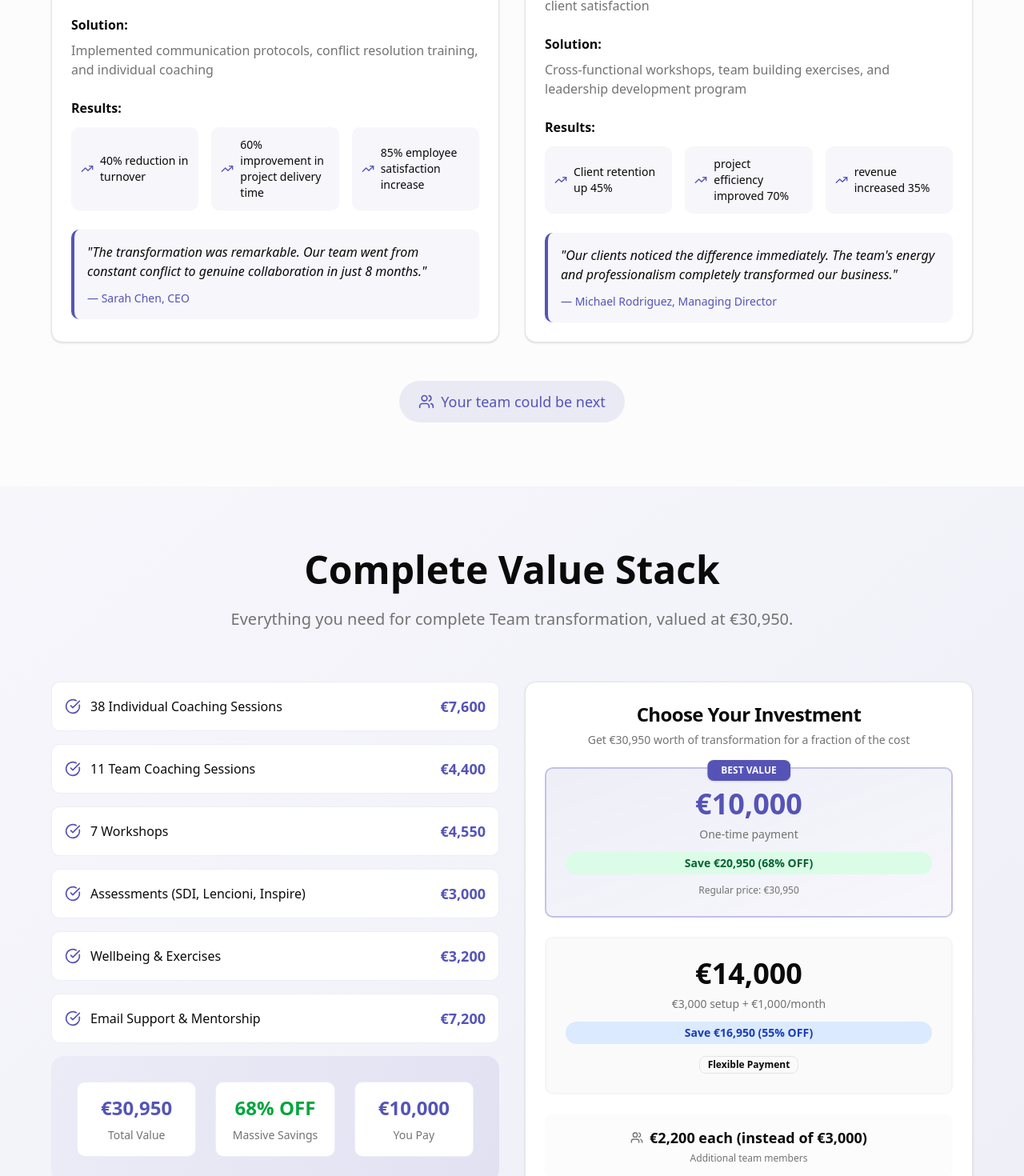
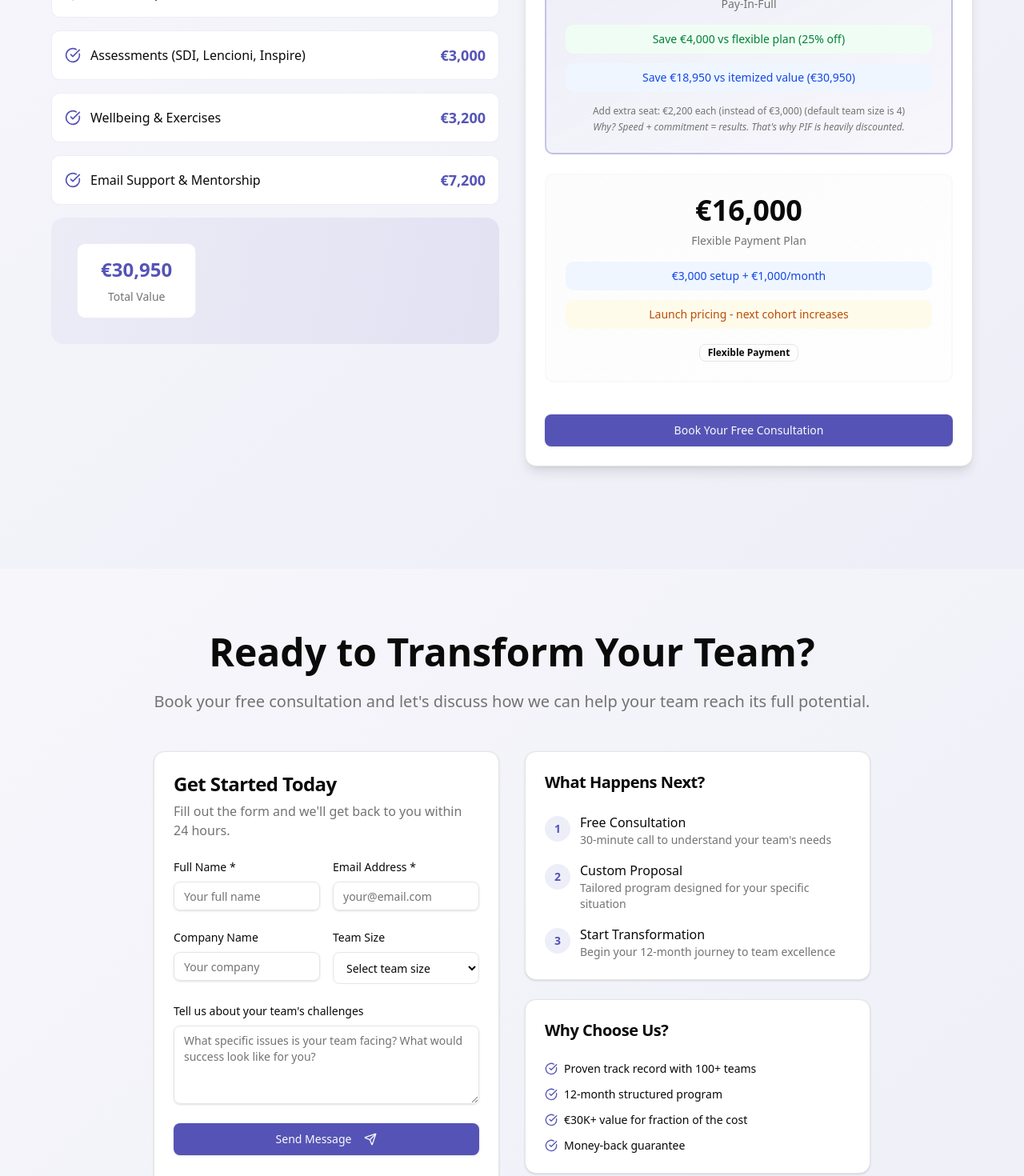
Before and after one commit to zatezalo/tatjana, a Next.js app: page / in a window 1280 px wide. Shown: the part 5980-7450 px from the top of the page at 80% size. Built offline with nearby package versions, Linux system fonts and the light colour scheme.

Commit message:
Refactor ValueStack component and update offer object to enhance investment options and messaging clarity. Comment out unused sections in Home page for cleaner presentation.

```diff
--- a/src/app/page.tsx
+++ b/src/app/page.tsx
@@ -3,9 +3,7 @@ import Pain from "@/components/sections/Pain";
 import DreamOutcome from "@/components/sections/DreamOutcome";
 import ProgramTimeline from "@/components/sections/ProgramTimeline";
 import About from "@/components/sections/About";
-import CaseStudies from "@/components/sections/CaseStudies";
 import ValueStack from "@/components/sections/ValueStack";
-import Guarantee from "@/components/sections/Guarantee";
 import FinalCTA from "@/components/sections/FinalCTA";
 
 export default function Home() {
@@ -82,9 +80,9 @@ export default function Home() {
       <DreamOutcome />
       <ProgramTimeline />
       <About />
-      <CaseStudies />
+      {/* <CaseStudies /> */}
       <ValueStack />
-      <Guarantee />
+      {/* <Guarantee /> */}
       <FinalCTA />
     </>
   );
--- a/src/components/sections/ValueStack.tsx
+++ b/src/components/sections/ValueStack.tsx
@@ -1,13 +1,16 @@
-import { Card, CardContent, CardHeader, CardTitle } from "@/components/ui/card";
+import { Card, CardContent } from "@/components/ui/card";
 import { Badge } from "@/components/ui/badge";
 import { Button } from "@/components/ui/button";
-import { CheckCircle, Users } from "lucide-react";
+import { CheckCircle } from "lucide-react";
 import { offer } from "@/lib/offer";
 import Link from "next/link";
 
 export default function ValueStack() {
   return (
-    <section id="value" className="py-20 bg-gradient-to-br from-primary/5 to-primary/10">
+    <section
+      id="value"
+      className="py-20 bg-gradient-to-br from-primary/5 to-primary/10"
+    >
       <div className="container mx-auto px-4">
         <div className="max-w-6xl mx-auto">
           <div className="text-center mb-16">
@@ -16,8 +19,7 @@ export default function ValueStack() {
             </h2>
 
             <p className="text-xl text-muted-foreground">
-              Everything you need for complete Team transformation, valued at{" "}
-              {offer.valueStack.totalValue}.
+              {offer.valueStack.subheadline}
             </p>
           </div>
 
@@ -42,15 +44,7 @@ export default function ValueStack() {
               ))}
               {/* Value Summary */}
               <div className="text-center">
-
                 <div className="bg-gradient-to-r from-primary/5 to-primary/10 rounded-2xl p-8 max-w-4xl mx-auto">
-                  {/* <h3 className="text-2xl font-bold text-foreground mb-4">
-                    Complete Transformation Package
-                  </h3>
-                  <p className="text-muted-foreground text-lg mb-6">
-                    Everything you need to transform your team is included. No
-                    hidden costs, no upsells, just complete transformation.
-                  </p> */}
                   <div className="grid grid-cols-1 md:grid-cols-3 gap-6 text-center">
                     <div className="bg-background p-4 rounded-lg border border-primary/10">
                       <div className="text-2xl font-bold text-primary mb-2">
@@ -60,82 +54,77 @@ export default function ValueStack() {
                         Total Value
                       </div>
                     </div>
-                    <div className="bg-background p-4 rounded-lg border border-primary/10">
-                      <div className="text-2xl font-bold text-green-600 mb-2">
-                        68% OFF
-                      </div>
-                      <div className="text-sm text-muted-foreground">
-                        Massive Savings
-                      </div>
-                    </div>
-                    <div className="bg-background p-4 rounded-lg border border-primary/10">
-                      <div className="text-2xl font-bold text-primary mb-2">
-                        €10,000
-                      </div>
-                      <div className="text-sm text-muted-foreground">
-                        You Pay
-                      </div>
-                    </div>
                   </div>
                 </div>
               </div>
             </div>
 
             {/* Investment Options */}
-            <Card className="h-fit">
-              <CardHeader>
-                <CardTitle className="text-2xl text-center">
-                  Choose Your Investment
-                </CardTitle>
-                <p className="text-center text-muted-foreground text-sm">
-                  Get {offer.valueStack.totalValue} worth of transformation for
-                  a fraction of the cost
-                </p>
-              </CardHeader>
-              <CardContent className="space-y-6">
+            <Card className="h-fit shadow-lg">
+              <CardContent className="space-y-6 pt-8">
+                <div className="text-center mb-6">
+                  <h3 className="text-2xl font-bold text-foreground mb-2">
+                    Choose Your Investment
+                  </h3>
+                  <p className="text-muted-foreground text-sm">
+                    Get {offer.valueStack.totalValue} worth of transformation for
+                    a fraction of the cost
+                  </p>
+                </div>
                 {/* Upfront Option */}
-                <div className="text-center p-6 bg-gradient-to-br from-primary/10 to-primary/5 rounded-lg border-2 border-primary/30 relative">
+                <div className="text-center p-6 bg-gradient-to-br from-primary/10 to-primary/5 rounded-lg border-2 border-primary/30 relative hover:border-primary/40 transition-colors">
                   <div className="absolute -top-3 left-1/2 transform -translate-x-1/2">
-                    <Badge className="bg-primary text-primary-foreground px-4 py-1">
+                    <Badge className="bg-primary text-primary-foreground px-4 py-1 text-xs font-semibold">
                       BEST VALUE
                     </Badge>
                   </div>
                   <div className="flex items-center justify-center gap-2 mb-2">
-                    {/* <Euro className="w-5 h-5 text-primary" /> */}
                     <span className="text-4xl font-bold text-primary">
                       {offer.valueStack.investment.upfront}
                     </span>
                   </div>
-                  <p className="text-sm text-muted-foreground mb-3">
-                    One-time payment
+                  <p className="text-sm text-muted-foreground mb-4 font-medium">
+                    Pay-In-Full
                   </p>
-                  <div className="bg-green-100 text-green-800 px-3 py-1 rounded-full text-sm font-semibold mb-3">
-                    Save €20,950 (68% OFF)
+                  <div className="space-y-3 mb-4">
+                    <div className="bg-green-50 text-green-700 px-4 py-2 rounded-lg text-sm font-medium">
+                      Save €4,000 vs flexible plan (25% off)
+                    </div>
+                    <div className="bg-blue-50 text-blue-700 px-4 py-2 rounded-lg text-sm font-medium">
+                      Save €18,950 vs itemized value ({offer.valueStack.totalValue})
+                    </div>
                   </div>
-                  <p className="text-xs text-muted-foreground">
-                    Regular price: {offer.valueStack.totalValue}
-                  </p>
+                  <div className="text-xs text-muted-foreground space-y-1">
+                    <p>Add extra seat: {offer.valueStack.investment.addOn} (default team size is 4)</p>
+                    <p className="italic">Why? Speed + commitment = results. That&apos;s why PIF is heavily discounted.</p>
+                  </div>
                 </div>
 
                 {/* Installment Option */}
-                <div className="text-center p-6 bg-muted/50 rounded-lg border-2 border-muted">
+                <div className="text-center p-6 bg-gradient-to-br from-muted/30 to-muted/10 rounded-lg border-2 border-muted/50 hover:border-muted transition-colors">
                   <div className="flex items-center justify-center gap-2 mb-2">
-                    {/* <Euro className="w-5 h-5 text-foreground" /> */}
                     <span className="text-4xl font-bold text-foreground">
                       {offer.valueStack.investment.installments}
                     </span>
                   </div>
-                  <p className="text-sm text-muted-foreground mb-3">
-                    {offer.valueStack.investment.installmentBreakdown}
+                  <p className="text-sm text-muted-foreground mb-4">
+                    Flexible Payment Plan
                   </p>
-                  <div className="bg-blue-100 text-blue-800 px-3 py-1 rounded-full text-sm font-semibold mb-3">
-                    Save €16,950 (55% OFF)
+                  <div className="space-y-3 mb-4">
+                    <div className="bg-blue-50 text-blue-700 px-4 py-2 rounded-lg text-sm font-medium">
+                      {offer.valueStack.investment.installmentBreakdown}
+                    </div>
+                    <div className="bg-amber-50 text-amber-700 px-4 py-2 rounded-lg text-sm font-medium">
+                      Launch pricing - next cohort increases
+                    </div>
                   </div>
-                  <Badge variant="outline">Flexible Payment</Badge>
+                  <Badge variant="outline" className="text-xs">
+                    Flexible Payment
+                  </Badge>
                 </div>
 
                 {/* Add-on Option */}
-                <div className="text-center p-4 bg-muted/30 rounded-lg">
+                {/* <div className="text-center p-4 bg-muted/30 rounded-lg">
                   <div className="flex items-center justify-center gap-2 mb-1">
                     <Users className="w-4 h-4 text-muted-foreground" />
                     <span className="text-lg font-bold text-foreground">
@@ -145,20 +134,16 @@ export default function ValueStack() {
                   <p className="text-xs text-muted-foreground">
                     Additional team members
                   </p>
-                </div>
+                </div> */}
 
                 <div className="pt-4">
                   <Button asChild className="w-full" size="lg">
-                    <Link href="/book">
-                      Book Your Free Consultation
-                    </Link>
+                    <Link href="/book">Book Your Free Consultation</Link>
                   </Button>
                 </div>
               </CardContent>
             </Card>
           </div>
-
-
         </div>
       </div>
     </section>
--- a/src/lib/offer.ts
+++ b/src/lib/offer.ts
@@ -79,7 +79,8 @@ export const offer = {
     },
   ],
   valueStack: {
-    title: "Complete Value Stack",
+    title: "Choose Your Investment",
+    subheadline: "Base program includes 4 people (manager + 3 reports). Add more anytime.",
     items: [
       { name: "38 Individual Coaching Sessions", value: "€7,600" },
       { name: "11 Team Coaching Sessions", value: "€4,400" },
@@ -90,8 +91,8 @@ export const offer = {
     ],
     totalValue: "€30,950",
     investment: {
-      upfront: "€10,000",
-      installments: "€14,000",
+      upfront: "€12,000",
+      installments: "€16,000",
       installmentBreakdown: "€3,000 setup + €1,000/month",
       addOn: "€2,200 each (instead of €3,000)",
     },
```
